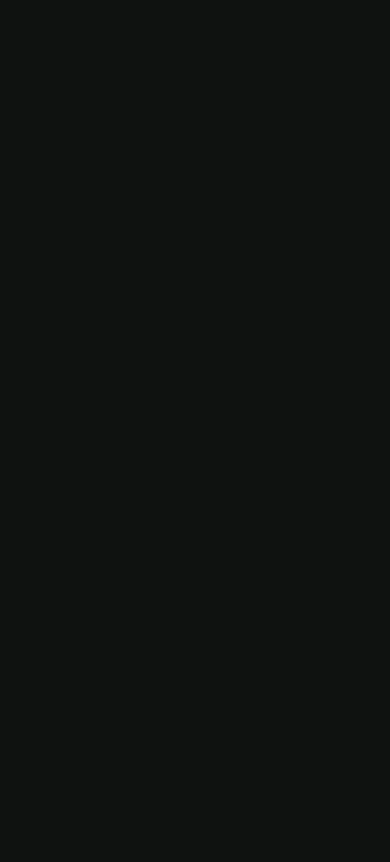
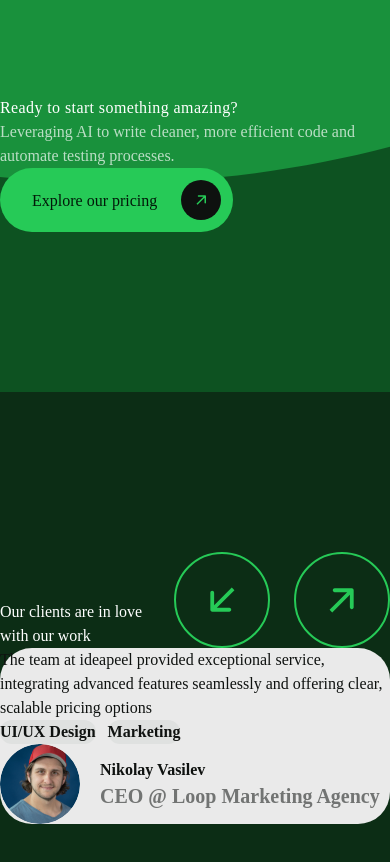
Before and after one commit to kaloyaqn/digi-demo, a Next.js app: page / in a window 390 px wide. Shown: the part 8265-9127 px from the top of the page. Before the commit the page ends 8201 px from the top, so only its background shows below. Built offline with nearby package versions, Linux system fonts and the light colour scheme.

Commit message:
feat: testemonials seciton, without slider

```diff
--- a/app/globals.css
+++ b/app/globals.css
@@ -100,6 +100,11 @@ p {
   /* height: 100vh; */
 }
 
+.cta-section {
+  background-image: url("../public/images/cta-bg-image.svg");
+  background-position: right;
+  background-repeat: no-repeat  ;
+}
 
 @layer utilities {
   .text-balance {
--- a/app/page.js
+++ b/app/page.js
@@ -7,6 +7,7 @@ import InfiniteScrollRow from "@/components/Boxes/InfiniteScrollRow";
 import ServicesCarousel from "@/components/Carousel/ServicesCarousel";
 import PortfolioCard from "@/components/Boxes/PortfolioCard";
 import Link from "next/link";
+import TestemonialBlock from "@/components/Boxes/TestemonialBlock";
 
 //snimki
 
@@ -81,42 +82,69 @@ export default function Home() {
       title: "Social Non-profit Landing Page",
       work: ["UI Design"],
       brand: "HeartBeat",
-      link: "https://dribbble.com/shots/12922228-ZFLOW-Personal-Portfolio-And-Rebranding?utm_source=Clipboard_Shot&utm_campaign=tnvd&utm_content=ZFLOW%20-%20Personal%20Portfolio%20And%20Rebranding&utm_medium=Social_Share&utm_source=Clipboard_Shot&utm_campaign=tnvd&utm_content=ZFLOW%20-%20Personal%20Portfolio%20And%20Rebranding&utm_medium=Social_Share"
+      link: "https://dribbble.com/shots/12922228-ZFLOW-Personal-Portfolio-And-Rebranding?utm_source=Clipboard_Shot&utm_campaign=tnvd&utm_content=ZFLOW%20-%20Personal%20Portfolio%20And%20Rebranding&utm_medium=Social_Share&utm_source=Clipboard_Shot&utm_campaign=tnvd&utm_content=ZFLOW%20-%20Personal%20Portfolio%20And%20Rebranding&utm_medium=Social_Share",
     },
     {
-      image: "https://cdn.dribbble.com/users/4880846/screenshots/12922228/media/1e6080ee9517712c325527db6f78e545.png?resize=1000x750&vertical=center",
+      image:
+        "https://cdn.dribbble.com/users/4880846/screenshots/12922228/media/1e6080ee9517712c325527db6f78e545.png?resize=1000x750&vertical=center",
       title: "Personal Portfolio And Rebranding",
       work: ["UI Design & Web Development"],
       brand: "ZFLOW",
-      link: "https://dribbble.com/shots/12922228-ZFLOW-Personal-Portfolio-And-Rebranding?utm_source=Clipboard_Shot&utm_campaign=tnvd&utm_content=ZFLOW%20-%20Personal%20Portfolio%20And%20Rebranding&utm_medium=Social_Share&utm_source=Clipboard_Shot&utm_campaign=tnvd&utm_content=ZFLOW%20-%20Personal%20Portfolio%20And%20Rebranding&utm_medium=Social_Share"
+      link: "https://dribbble.com/shots/12922228-ZFLOW-Personal-Portfolio-And-Rebranding?utm_source=Clipboard_Shot&utm_campaign=tnvd&utm_content=ZFLOW%20-%20Personal%20Portfolio%20And%20Rebranding&utm_medium=Social_Share&utm_source=Clipboard_Shot&utm_campaign=tnvd&utm_content=ZFLOW%20-%20Personal%20Portfolio%20And%20Rebranding&utm_medium=Social_Share",
     },
     {
       image: "/images/portfolio.png",
       title: "Social Non-profit Landing Page",
       work: ["UI Design"],
       brand: "HeartBeat",
-      link: "https://dribbble.com/shots/12922228-ZFLOW-Personal-Portfolio-And-Rebranding?utm_source=Clipboard_Shot&utm_campaign=tnvd&utm_content=ZFLOW%20-%20Personal%20Portfolio%20And%20Rebranding&utm_medium=Social_Share&utm_source=Clipboard_Shot&utm_campaign=tnvd&utm_content=ZFLOW%20-%20Personal%20Portfolio%20And%20Rebranding&utm_medium=Social_Share"
+      link: "https://dribbble.com/shots/12922228-ZFLOW-Personal-Portfolio-And-Rebranding?utm_source=Clipboard_Shot&utm_campaign=tnvd&utm_content=ZFLOW%20-%20Personal%20Portfolio%20And%20Rebranding&utm_medium=Social_Share&utm_source=Clipboard_Shot&utm_campaign=tnvd&utm_content=ZFLOW%20-%20Personal%20Portfolio%20And%20Rebranding&utm_medium=Social_Share",
     },
     {
       image: "/images/portfolio.png",
       title: "Social Non-profit Landing Page",
       work: ["UI Design"],
       brand: "HeartBeat",
-      link: "https://dribbble.com/shots/12922228-ZFLOW-Personal-Portfolio-And-Rebranding?utm_source=Clipboard_Shot&utm_campaign=tnvd&utm_content=ZFLOW%20-%20Personal%20Portfolio%20And%20Rebranding&utm_medium=Social_Share&utm_source=Clipboard_Shot&utm_campaign=tnvd&utm_content=ZFLOW%20-%20Personal%20Portfolio%20And%20Rebranding&utm_medium=Social_Share"
+      link: "https://dribbble.com/shots/12922228-ZFLOW-Personal-Portfolio-And-Rebranding?utm_source=Clipboard_Shot&utm_campaign=tnvd&utm_content=ZFLOW%20-%20Personal%20Portfolio%20And%20Rebranding&utm_medium=Social_Share&utm_source=Clipboard_Shot&utm_campaign=tnvd&utm_content=ZFLOW%20-%20Personal%20Portfolio%20And%20Rebranding&utm_medium=Social_Share",
     },
     {
       image: "/images/portfolio.png",
       title: "Social Non-profit Landing Page",
       work: ["UI Design"],
       brand: "HeartBeat",
-      link: "https://dribbble.com/shots/12922228-ZFLOW-Personal-Portfolio-And-Rebranding?utm_source=Clipboard_Shot&utm_campaign=tnvd&utm_content=ZFLOW%20-%20Personal%20Portfolio%20And%20Rebranding&utm_medium=Social_Share&utm_source=Clipboard_Shot&utm_campaign=tnvd&utm_content=ZFLOW%20-%20Personal%20Portfolio%20And%20Rebranding&utm_medium=Social_Share"
+      link: "https://dribbble.com/shots/12922228-ZFLOW-Personal-Portfolio-And-Rebranding?utm_source=Clipboard_Shot&utm_campaign=tnvd&utm_content=ZFLOW%20-%20Personal%20Portfolio%20And%20Rebranding&utm_medium=Social_Share&utm_source=Clipboard_Shot&utm_campaign=tnvd&utm_content=ZFLOW%20-%20Personal%20Portfolio%20And%20Rebranding&utm_medium=Social_Share",
     },
     {
       image: "/images/portfolio.png",
       title: "Social Non-profit Landing Page",
       work: ["UI Design"],
       brand: "HeartBeat",
-      link: "https://dribbble.com/shots/12922228-ZFLOW-Personal-Portfolio-And-Rebranding?utm_source=Clipboard_Shot&utm_campaign=tnvd&utm_content=ZFLOW%20-%20Personal%20Portfolio%20And%20Rebranding&utm_medium=Social_Share&utm_source=Clipboard_Shot&utm_campaign=tnvd&utm_content=ZFLOW%20-%20Personal%20Portfolio%20And%20Rebranding&utm_medium=Social_Share"
+      link: "https://dribbble.com/shots/12922228-ZFLOW-Personal-Portfolio-And-Rebranding?utm_source=Clipboard_Shot&utm_campaign=tnvd&utm_content=ZFLOW%20-%20Personal%20Portfolio%20And%20Rebranding&utm_medium=Social_Share&utm_source=Clipboard_Shot&utm_campaign=tnvd&utm_content=ZFLOW%20-%20Personal%20Portfolio%20And%20Rebranding&utm_medium=Social_Share",
+    },
+  ];
+
+  const testemonials = [
+    {
+      image: "/images/testemonial-pfp.png",
+      text: "The team at ideapeel provided exceptional service, integrating advanced features seamlessly and offering clear, scalable pricing options",
+      work: ["UI/UX Design", "Marketing"],
+      client: "Nikolay Vasilev",
+      position: "CEO @ Loop Marketing Agency"
+    },
+    {
+      image: "https://i1.sndcdn.com/avatars-Q06tFvmrjtEefnd5-MpP9Gg-t240x240.jpg",
+      text: "Teq ot Spectra sa top! Vsichko integrirat, bez ebavki. Ceni chestni kato kesha. Ako iskаsh da si nomer 1, Spectra e igrachut!",
+      work: ["UI/UX Design", "Marketing"],
+      client: "Alexander Pashaliev",
+      position: "CEO @ MBT"
+
+    },
+    {
+      image: "/images/testemonial-pfp.png",
+      text: "The team at ideapeel provided exceptional service, integrating advanced features seamlessly and offering clear, scalable pricing options",
+      work: ["UI/UX Design", "Marketing"],
+      client: "Nikolay Vasilev",
+      position: "CEO @ Loop Marketing Agency"
+
     },
   ];
 
@@ -219,7 +247,7 @@ export default function Home() {
         </div>
       </section>
 
-      <section class="projects md:pt-40 text-white">
+      <section className="projects md:pt-40 text-white">
         <div class="container mx-auto ">
           <h2 class="text-6xl md:max-w-xl md:leading-[85px]">
             See some of our projects on {""}
@@ -259,6 +287,79 @@ export default function Home() {
           </div>
         </div>
       </section>
+
+      <section className="cta-section bg-[#0D5221] section-padding md:pt-40 md:mt-40 rounded-t-[64px]">
+        <div className="container mx-auto ">
+          <div className="md:max-w-2xl">
+            <h2 className="md:text-6xl md:leading-[85px] tracking-wide md:mb-6">
+              Ready to start something amazing?
+            </h2>
+            <p className="md:text-2xl opacity-70 text-white md:mb-16">
+              Leveraging AI to write cleaner, more efficient code and automate
+              testing processes.
+            </p>
+            <PrimaryButton isCta>Explore our pricing</PrimaryButton>
+          </div>
+        </div>
+      </section>
+      <section className="testemotials bg-[#0C2D15] section-padding">
+        <div className="container mx-auto">
+          <div className="flex items-end justify-between">
+            <h2 className="md:text-6xl md:max-w-[600px] md:leading-[85px]">
+              Our clients are in love with our work
+            </h2>
+            <div className="buttons">
+              <svg
+                width="216"
+                height="96"
+                viewBox="0 0 216 96"
+                fill="none"
+                xmlns="http://www.w3.org/2000/svg"
+              >
+                <circle
+                  cx="48"
+                  cy="48"
+                  r="47"
+                  transform="rotate(-180 48 48)"
+                  stroke="#26CA57"
+                  stroke-width="2"
+                />
+                <circle
+                  cx="168"
+                  cy="48"
+                  r="47"
+                  stroke="#26CA57"
+                  stroke-width="2"
+                />
+                <path
+                  fill-rule="evenodd"
+                  clip-rule="evenodd"
+                  d="M55.3172 59.6698L38.2291 59.6698C37.1805 59.6698 36.3305 58.8198 36.3305 57.7712L36.3305 40.6831C36.3305 39.6345 37.1805 38.7845 38.2291 38.7845C39.2777 38.7845 40.1278 39.6345 40.1278 40.6831L40.1278 53.1874L57.7709 35.5443L60.456 38.2294L42.8129 55.8725L55.3172 55.8725C56.3658 55.8725 57.2158 56.7226 57.2158 57.7712C57.2158 58.8198 56.3658 59.6698 55.3172 59.6698Z"
+                  fill="#26CA57"
+                />
+                <path
+                  fill-rule="evenodd"
+                  clip-rule="evenodd"
+                  d="M160.683 36.3302L177.771 36.3302C178.819 36.3302 179.67 37.1802 179.67 38.2288L179.67 55.3169C179.67 56.3655 178.819 57.2155 177.771 57.2155C176.722 57.2155 175.872 56.3655 175.872 55.3169V42.8126L158.229 60.4557L155.544 57.7706L173.187 40.1275L160.683 40.1275C159.634 40.1275 158.784 39.2774 158.784 38.2288C158.784 37.1802 159.634 36.3302 160.683 36.3302Z"
+                  fill="#26CA57"
+                />
+              </svg>
+            </div>
+          </div>
+          <div class="w-screen md:pt-20 flex flex-row gap-8">
+          {testemonials.map((testemonial, index) => (
+              <TestemonialBlock
+                key={index}
+                text={testemonial.text}
+                client={testemonial.client}
+                work={testemonial.work}
+                image={testemonial.image}
+                position={testemonial.position}
+              />
+            ))}
+          </div>
+        </div>
+      </section>
     </main>
   );
 }
--- /dev/null
+++ b/components/Boxes/TestemonialBlock.js
@@ -0,0 +1,35 @@
+'use client'
+
+import React, { useEffect } from 'react'
+
+const TestemonialBlock = ({key, text, client, work = [], image, position}) => {
+
+  useEffect(() => {
+    console.log(work)
+  }, [])
+
+  return (
+    <div key={key} className='bg-[#EAEAEA] md:max-w-[625px] md:p-16 rounded-[32px] flex-shrink-0 w-[100%] h-full'>
+      <h4 className='md:text-3xl text-[var(--background-black)] font-medium md:mb-6'>
+    {text}
+      </h4>
+      <div className='flex flex-row gap-[12px]'>
+
+        {work.map((work, index) => (
+          <span key={index} className='bg-[#DFE1E0] font-semibold text-[#0F1210] md:text-base md:px-8 md:py-4 rounded-full'>
+          {work}
+          </span>
+        ))}
+      </div>
+      <div className='md:mt-36 flex flex-row gap-5 items-center'>
+      <img className='w-20 h-20 aspect-square rounded-full' src={image} alt={"Image of " + client}/>
+      <div>
+        <h6 className='md:text-2xl font-semibold md:mb-1 text-[#0F1210]'>{client}</h6>
+        <p className='text-[#0F12108C] text-xl font-semibold'>{position}</p>
+      </div>
+      </div>
+    </div>
+  )
+}
+
+export default TestemonialBlock
--- a/components/Carousel/ServicesCarousel.js
+++ b/components/Carousel/ServicesCarousel.js
@@ -1,9 +1,9 @@
 'use client'
 
 import { Swiper, SwiperSlide } from 'swiper/react';
-import ServiceCard from '../Boxes/ServiceCard';
 
 import "swiper/css";
+import ServiceCard from '../Boxes/ServiceCard';
 
 function ServicesCarousel({Slides, Spacing, SlidesToShow})  {
     return (
@@ -11,10 +11,10 @@ function ServicesCarousel({Slides, Spacing, SlidesToShow})  {
             {Slides.map((Slide, index) => (
                 <SwiperSlide key={index} className='!h-auto !w-[25%]'>
                     <ServiceCard
+                    icon={Slide.icon}
                     title={Slide.title}
                     description={Slide.description}
                     tools={Slide.tools}
-                    icon={Slide.icon}
                     className="" // Увеличи ширината на картите
                     />
                 </SwiperSlide>
```
Also changed, not shown: public/images/cta-bg-image.svg (added), public/images/testemonial-pfp.png (added).
